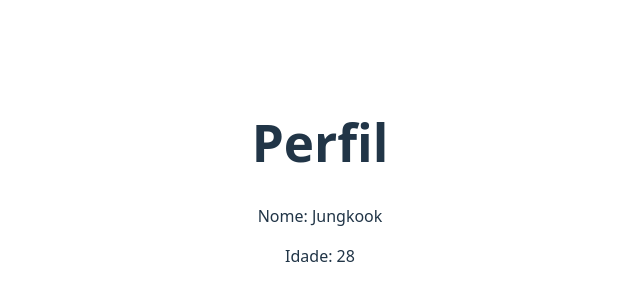
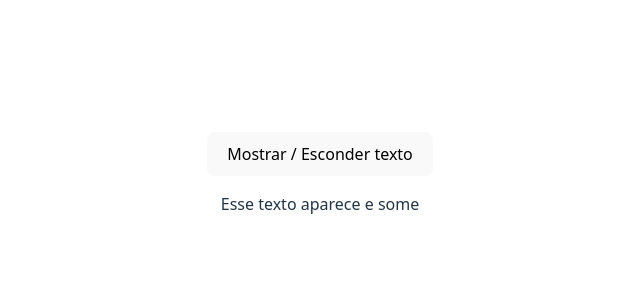
Before and after one commit to becsnr/react, a React (Vite) app: page / in a window 1280 px wide. Shown: the part 218-518 px from the top of the page, without its empty margins (320-960 px from the left). Built offline with nearby package versions, Linux system fonts and the light colour scheme.

Commit message:
mostrar / esconder

```diff
--- a/src/App.jsx
+++ b/src/App.jsx
@@ -1,11 +1,11 @@
 import './App.css'
 import Aula08 from './aulas/Aula08'
-import Ex015 from './exercicios/ex015/Ex015'
+import Ex016 from './exercicios/ex016/Ex016'
 
 function App() {
   return (
     // <Aula08 />
-    <Ex015 />
+    <Ex016 />
   )
 }
 
--- /dev/null
+++ b/src/exercicios/ex016/Botao.jsx
@@ -0,0 +1,7 @@
+function Botao({texto, onClick}) {
+    return (
+        <button type="button" onClick={onClick}>{texto}</button>
+    )
+}
+
+export default Botao
--- /dev/null
+++ b/src/exercicios/ex016/Ex016.jsx
@@ -0,0 +1,20 @@
+import { useState } from "react"
+import Botao from "./Botao"
+
+function Ex016() {
+    const [mostrar, setMostrar] = useState(true)
+
+    function show() {
+        setMostrar(!mostrar)
+    }
+
+    return (
+        <>
+            <Botao texto={"Mostrar / Esconder texto"} onClick={show} />
+
+            {mostrar && <p>Esse texto aparece e some</p>}
+        </>
+    )
+}
+
+export default Ex016
```
